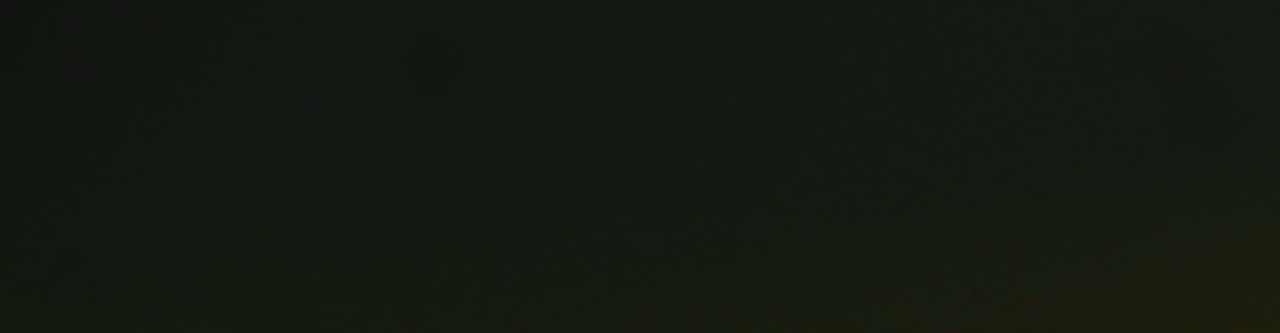
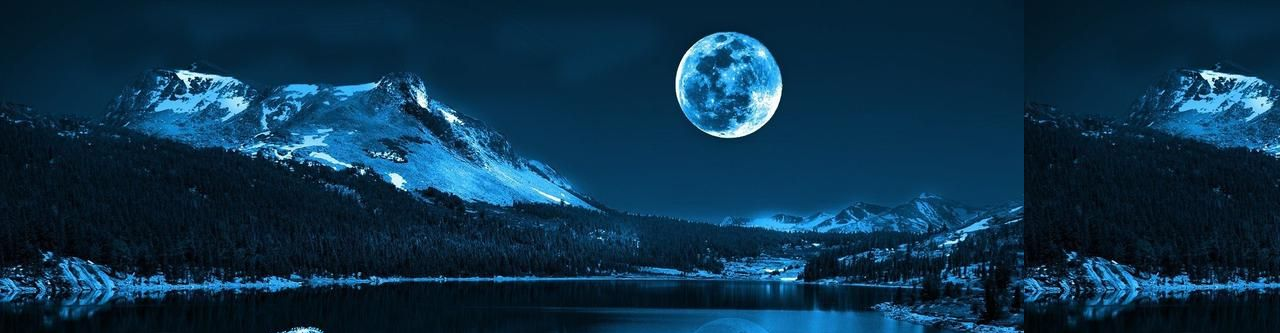
Before and after one commit to Satya-469/Satya-469.github.io, a plain HTML site: page index.html in a window 1280 px wide. Shown: the top 333 px of the page. Drawn offline with Linux system fonts and the light colour scheme.

Commit message:
Update index.html
added homepage

```diff
--- a/index.html
+++ b/index.html
@@ -13,7 +13,7 @@ satya469.me
 </Title>
 </Head>
 <h1>satya</h1>
-<Body background="Edited copy .jpg">
+<Body background="background.jpg">
 
 </Body>
 </Html>
```
